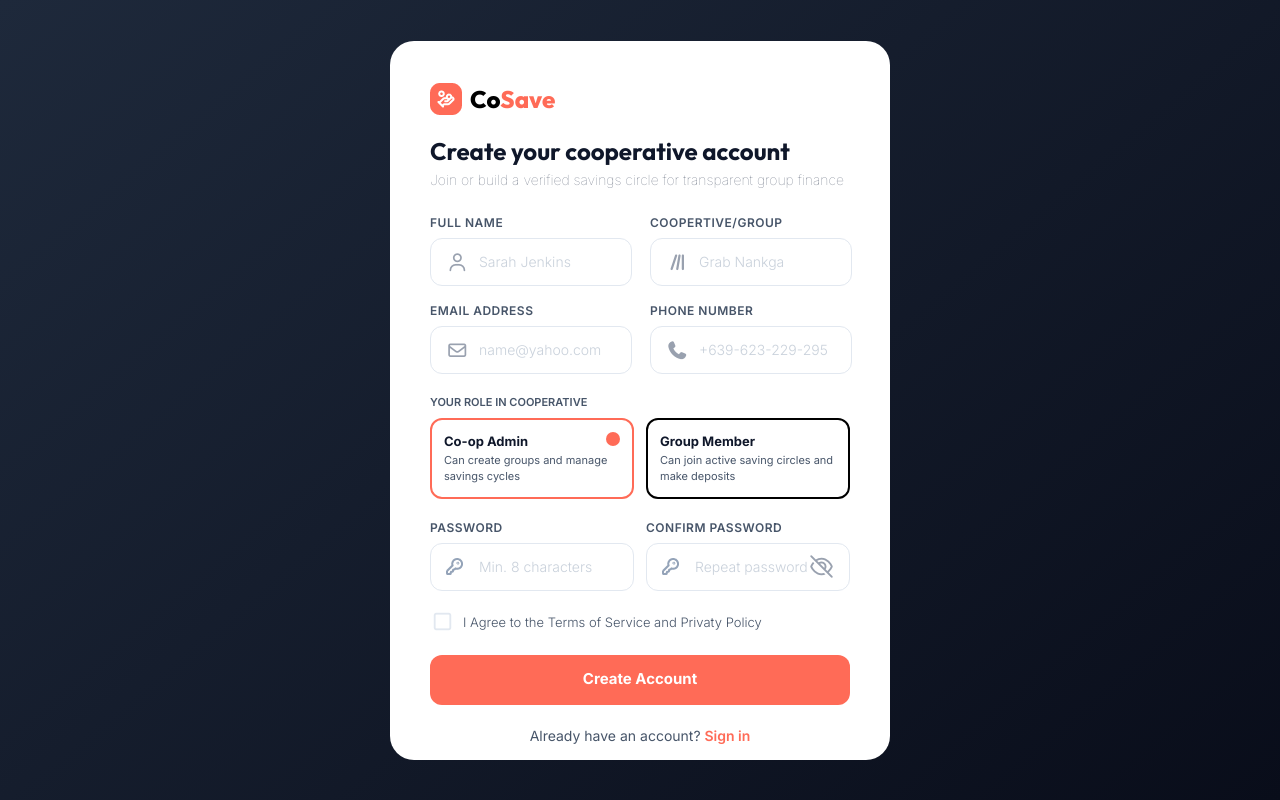
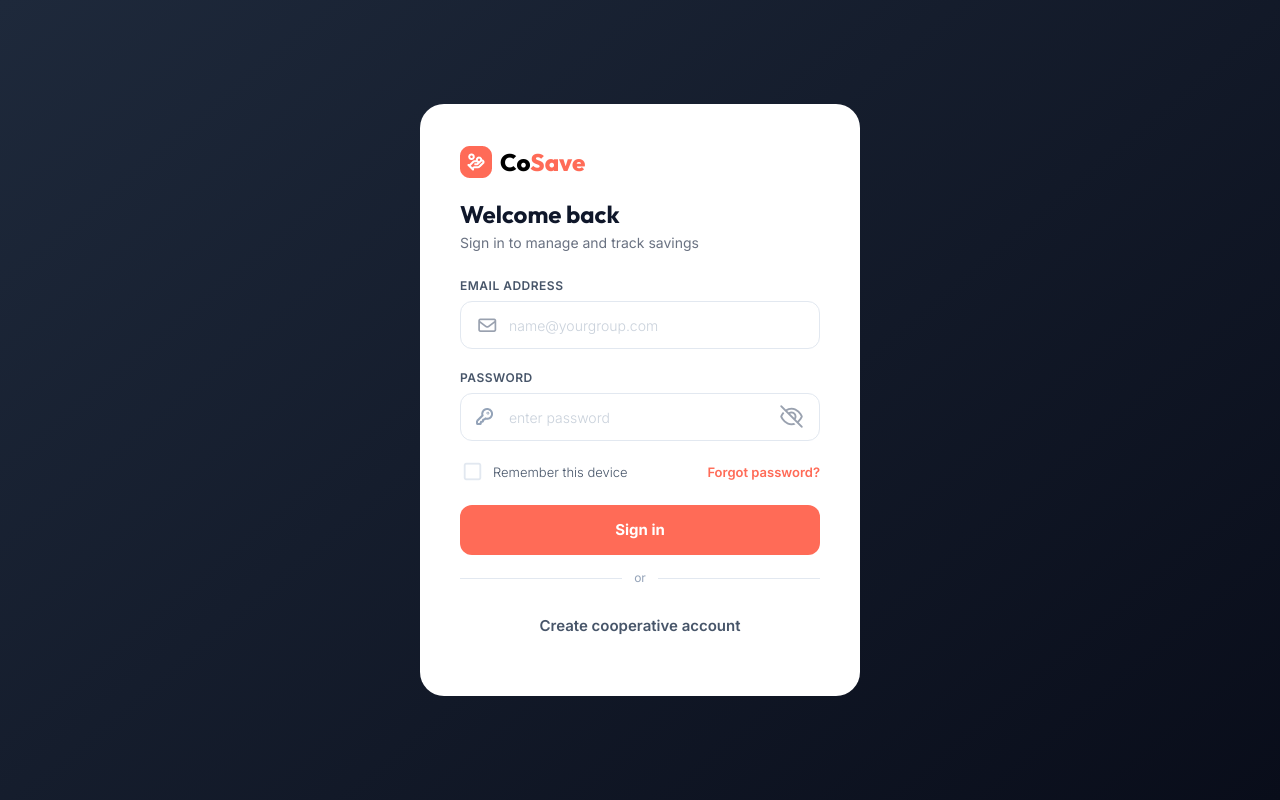
Before and after one commit to charliesumalag/group-saving-management-system-new, a React (Vite) app: page / in a window 1280 px wide. Built offline with nearby package versions, Linux system fonts and the light colour scheme.

Commit message:
fixing login sinnce it also use some of resuable components

```diff
--- a/src/App.jsx
+++ b/src/App.jsx
@@ -6,7 +6,7 @@ import Register from './pages/auth/Register';
 const App = () => {
   return (
     <>
-      <Register />
+      <Login />
     </>
   )
 }
--- a/src/pages/auth/Login.jsx
+++ b/src/pages/auth/Login.jsx
@@ -4,6 +4,7 @@ import EmailInput from '../../components/auth/EmailInput';
 import PasswordInput from '../../components/auth/PasswordInput';
 import RememberMe from '../../components/auth/RememberMe';
 import AuthDivider from '../../components/auth/AuthDivider';
+import Button from '../../components/ui/Button';
 
 
 const Login = () => {
@@ -23,14 +24,15 @@ const Login = () => {
                 </div>
                 <form action="" className='mt-[24px] flex flex-col gap-[20px]'>
                     <EmailInput emailFocused={emailFocused} setEmailFocused={setEmailFocused}  />
-                    <PasswordInput passwordFocused={passwordFocused} setPasswordFocused={setPasswordFocused} togglePassword={togglePassword} showPassword={showPassword} setShowPassword={setShowPassword}  />
+                    <PasswordInput focused={passwordFocused} setFocused={setPasswordFocused} unlockPass={true} placeholder='enter password'  />
                     <div className='flex justify-between items-center'>
-                        <RememberMe rememberMe={rememberMe} rememberMeToggle={rememberMeToggle} />
+                        <RememberMe rememberMe={rememberMe} setRememberMe={setRememberMe} />
                         <a href="#" className='font-inter text-[13px] text-[#FF6B57] font-semibold'>Forgot password?</a>
                     </div>
-                    <button type='submit' className='h-[50px] w-full bg-[#FF6B57] rounded-[12px] text-white text-[15px] font-inter font-bold cursor-pointer'>Sign In</button>
+                     <Button label='Sign in' />
                 </form>
                 <AuthDivider />
+
                 <button className='h-[50px] rounded-[12px] mt-[14px] border- border-[#E2E8F0] w-full font-inter font-semibold text-[15px] text-[#475569] cursor-pointer '>Create cooperative account</button>
             </div>
         </div>
```
